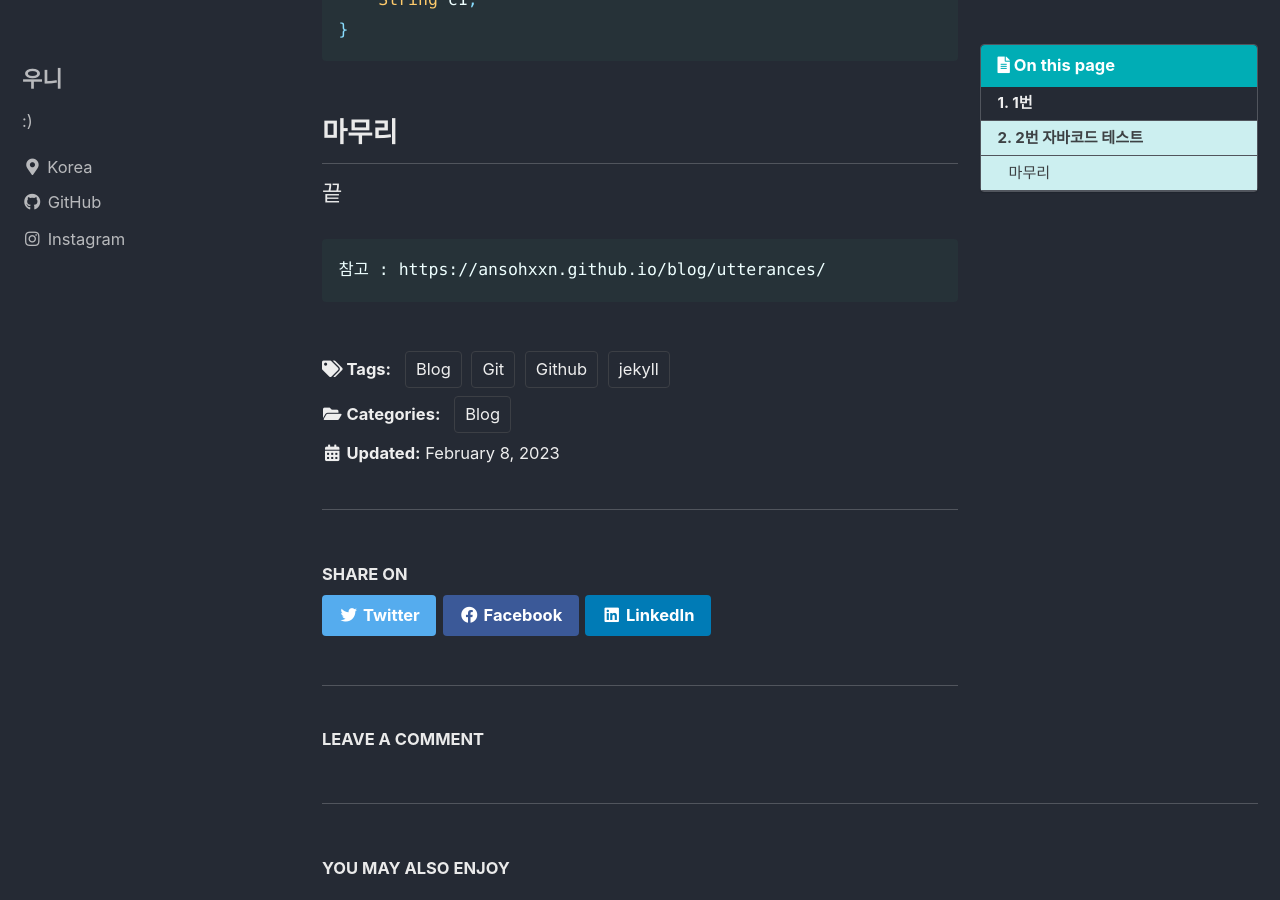
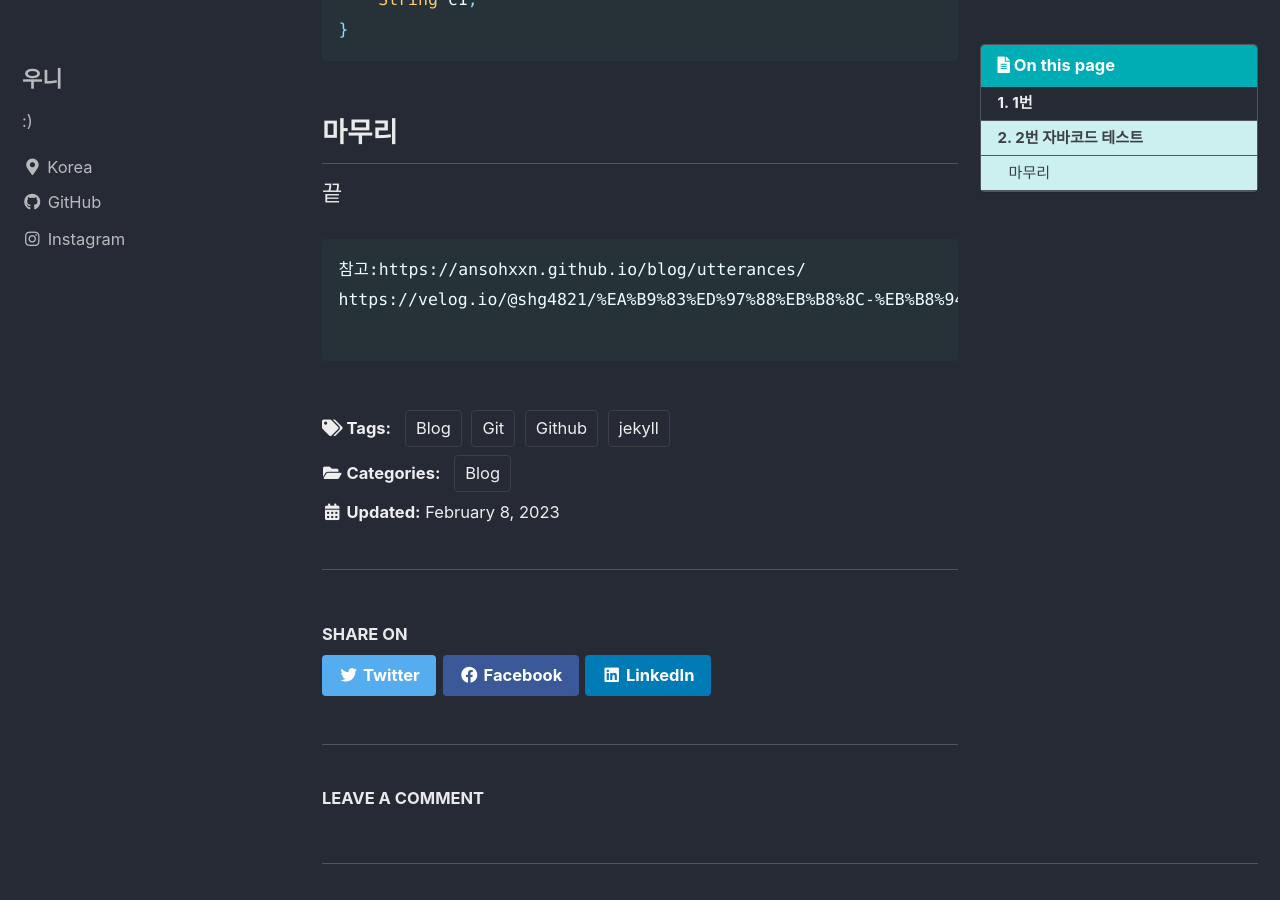
Before and after one commit to jikkun/jikkun.github.io, a Jekyll site: the page built from _posts/2023-02-08-첫 테스트 글.md, in a window 1280 px wide and 900 px high, scrolled down 567 px. Built offline with Jekyll 4.4.1, drawn with Linux system fonts in a browser that asks for light colours; cached includes are drawn as plain includes; comment, search, counter and statistics services are not loaded; some of the changed lines change nothing that is shown.

Commit message:
Update 2023-02-08-첫 테스트 글.md

````diff
--- a/_posts/2023-02-08-첫 테스트 글.md
+++ b/_posts/2023-02-08-첫 테스트 글.md
@@ -29,5 +29,7 @@ public class Config {
 끝
 
 ```
-참고 : https://ansohxxn.github.io/blog/utterances/
+참고:https://ansohxxn.github.io/blog/utterances/
+https://velog.io/@shg4821/%EA%B9%83%ED%97%88%EB%B8%8C-%EB%B8%94%EB%A1%9C%EA%B7%B8-%EB%A7%8C%EB%93%A4%EA%B8%B0-4-%EB%8C%93%EA%B8%80-%EA%B8%B0%EB%8A%A5-%EC%9E%A5%EC%B0%A9
+
 ```
````
